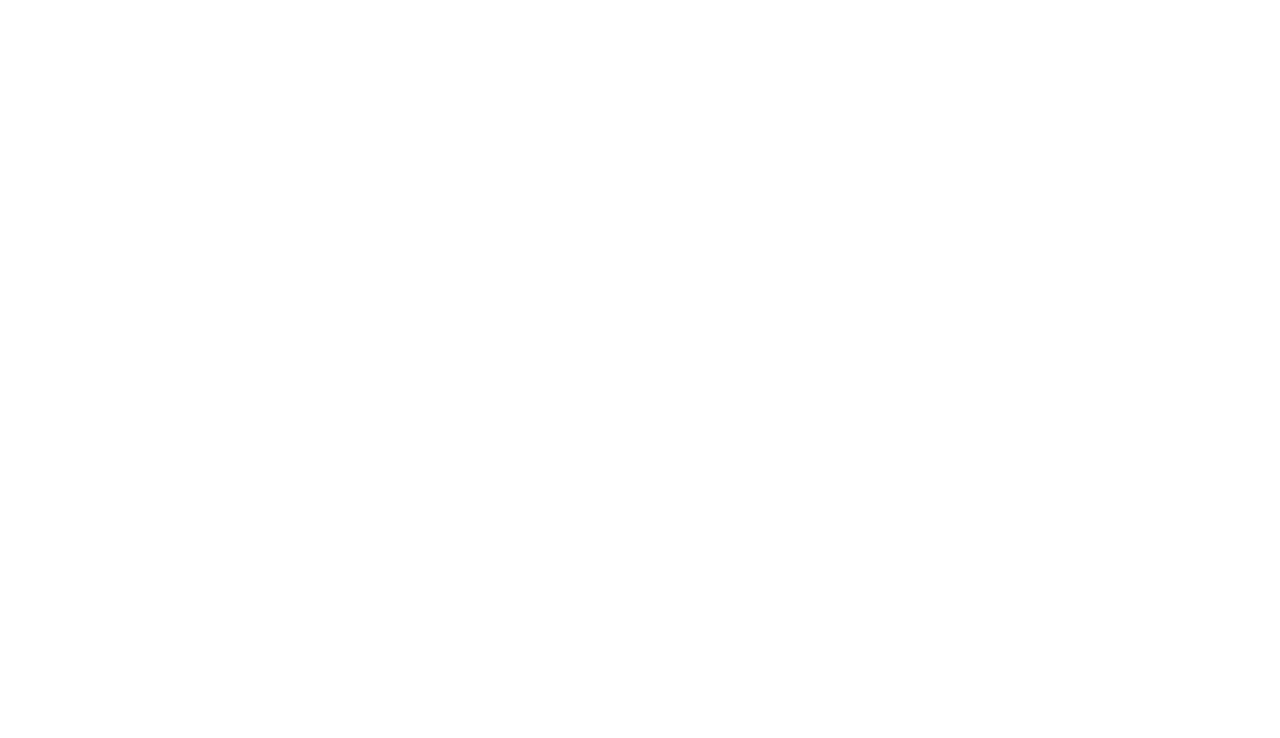
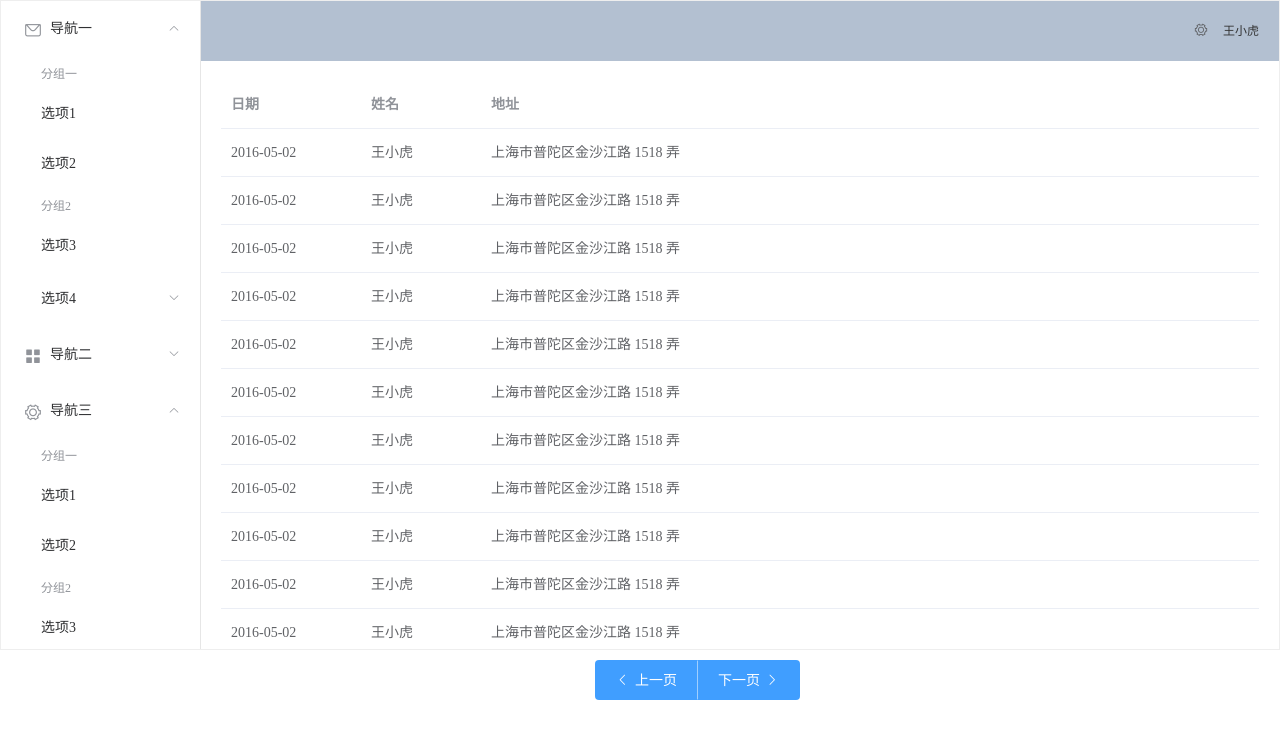
Before and after one commit to cherryling25/shopcenterapp, a Vue app: page /home in a window 1280 px wide. Shown: the top 738 px of the page. Built offline with nearby package versions, Linux system fonts and the light colour scheme.

Commit message:
基础页面

```diff
--- a/package.json
+++ b/package.json
@@ -28,9 +28,9 @@
     "vue-template-compiler": "^2.6.10"
   },
   "eslintConfig": {
-    "root": true,
+    "root": false,
     "env": {
-      "node": true
+      "node": false
     },
     "extends": [
       "plugin:vue/essential",
--- a/src/App.vue
+++ b/src/App.vue
@@ -1,26 +1,16 @@
 <template>
   <div id="app">
+    <router-view></router-view>
 
-    <!--<div id="nav">
-      <router-link to="/">Home</router-link> |
-      <router-link to="/about">About</router-link>
-    </div>
-    <router-view/>-->
+      <!--<router-link to="/">app</router-link> |
+      <router-link to="/login">Login</router-link>-->
+
+
   </div>
 </template>
-<style lang="stylus">
-#app
-  font-family 'Avenir', Helvetica, Arial, sans-serif
-  -webkit-font-smoothing antialiased
-  -moz-osx-font-smoothing grayscale
-  text-align center
-  color #2c3e50
-
-#nav
-  padding 30px
-  a
-    font-weight bold
-    color #2c3e50
-    &.router-link-exact-active
-      color #42b983
+<style>
+*{
+  margin: 0;
+  padding: 0;
+}
 </style>
--- a/src/main.js
+++ b/src/main.js
@@ -2,8 +2,11 @@
 import App from './App.vue'
 import router from './router'
 import './registerServiceWorker'
+import ElementUI from 'element-ui'
+import 'element-ui/lib/theme-chalk/index.css'
 
 Vue.config.productionTip = false
+Vue.use(ElementUI)
 
 new Vue({
   router,
--- a/src/router.js
+++ b/src/router.js
@@ -1,25 +1,20 @@
 import Vue from 'vue'
 import Router from 'vue-router'
+import Login from './views/Login.vue'
 import Home from './views/Home.vue'
 
 Vue.use(Router)
 
 export default new Router({
   mode: 'history',
-  base: process.env.BASE_URL,
   routes: [
     {
-      path: '/',
-      name: 'home',
-      component: Home
+      path: '/login',
+      component: Login
     },
     {
-      path: '/about',
-      name: 'about',
-      // route level code-splitting
-      // this generates a separate chunk (about.[hash].js) for this route
-      // which is lazy-loaded when the route is visited.
-      component: () => import(/* webpackChunkName: "about" */ './views/About.vue')
+      path: '/home',
+      component: Home
     }
   ]
 })
--- a/src/views/About.vue
+++ /dev/null
@@ -1,5 +0,0 @@
-<template>
-  <div class="about">
-    <h1>This is an about page</h1>
-  </div>
-</template>
--- a/src/views/Home.vue
+++ b/src/views/Home.vue
@@ -1,18 +1,152 @@
 <template>
   <div class="home">
-    <img alt="Vue logo" src="../assets/logo.png">
-    <HelloWorld msg="Welcome to Your Vue.js App"/>
+
+    <el-container style="height: 650px; border: 1px solid #eee">
+  <el-aside width="200px" style="background-color: rgb(238, 241, 246)">
+    <el-menu :default-openeds="['1', '3']">
+
+      <el-submenu index="1">
+        <template slot="title"><i class="el-icon-message"></i>导航一</template>
+        <el-menu-item-group>
+          <template slot="title">分组一</template>
+          <el-menu-item index="1-1">选项1</el-menu-item>
+          <el-menu-item index="1-2">选项2</el-menu-item>
+        </el-menu-item-group>
+        <el-menu-item-group title="分组2">
+          <el-menu-item index="1-3">选项3</el-menu-item>
+        </el-menu-item-group>
+        <el-submenu index="1-4">
+          <template slot="title">选项4</template>
+          <el-menu-item index="1-4-1">选项4-1</el-menu-item>
+        </el-submenu>
+      </el-submenu>
+
+      <el-submenu index="2">
+        <template slot="title"><i class="el-icon-menu"></i>导航二</template>
+        <el-menu-item-group>
+          <template slot="title">分组一</template>
+          <el-menu-item index="2-1">选项1</el-menu-item>
+          <el-menu-item index="2-2">选项2</el-menu-item>
+        </el-menu-item-group>
+        <el-menu-item-group title="分组2">
+          <el-menu-item index="2-3">选项3</el-menu-item>
+        </el-menu-item-group>
+        <el-submenu index="2-4">
+          <template slot="title">选项4</template>
+          <el-menu-item index="2-4-1">选项4-1</el-menu-item>
+        </el-submenu>
+      </el-submenu>
+      <el-submenu index="3">
+        <template slot="title"><i class="el-icon-setting"></i>导航三</template>
+        <el-menu-item-group>
+          <template slot="title">分组一</template>
+          <el-menu-item index="3-1">选项1</el-menu-item>
+          <el-menu-item index="3-2">选项2</el-menu-item>
+        </el-menu-item-group>
+        <el-menu-item-group title="分组2">
+          <el-menu-item index="3-3">选项3</el-menu-item>
+        </el-menu-item-group>
+        <el-submenu index="3-4">
+          <template slot="title">选项4</template>
+          <el-menu-item index="3-4-1">选项4-1</el-menu-item>
+        </el-submenu>
+      </el-submenu>
+    </el-menu>
+  </el-aside>
+
+  <el-container>
+    <el-header style="text-align: right; font-size: 12px">
+      <el-dropdown>
+        <i class="el-icon-setting" style="margin-right: 15px"></i>
+        <el-dropdown-menu slot="dropdown">
+          <el-dropdown-item>查看</el-dropdown-item>
+          <el-dropdown-item>新增</el-dropdown-item>
+          <el-dropdown-item @click="dialogVisible = true">退出登录</el-dropdown-item>
+            <el-dialog
+             title="提示"
+            :visible.sync="dialogVisible"
+            width="30%"
+            :before-close="handleClose">
+            <span>这是一段信息</span>
+            <span slot="footer" class="dialog-footer">
+              <el-button @click="dialogVisible = false">取 消</el-button>
+              <el-button type="primary" @click="dialogVisible = false">确 定</el-button>
+            </span>
+          </el-dialog>
+        </el-dropdown-menu>
+      </el-dropdown>
+      <span>王小虎</span>
+    </el-header>
+
+    <el-main>
+      <el-table :data="tableData">
+        <el-table-column prop="date" label="日期" width="140">
+        </el-table-column>
+        <el-table-column prop="name" label="姓名" width="120">
+        </el-table-column>
+        <el-table-column prop="address" label="地址">
+        </el-table-column>
+      </el-table>
+
+    </el-main>
+  </el-container>
+  </el-container>
+
+    <el-button-group class="pageButton">
+      <el-button type="primary" icon="el-icon-arrow-left">上一页</el-button>
+      <el-button type="primary">下一页<i class="el-icon-arrow-right el-icon--right"></i></el-button>
+    </el-button-group>
+
   </div>
 </template>
 
 <script>
-// @ is an alias to /src
-import HelloWorld from '@/components/HelloWorld.vue'
+import HelloWorld from '../components/HelloWorld.vue'
 
 export default {
   name: 'home',
   components: {
     HelloWorld
-  }
+  },
+  data() {
+      const item = {
+        date: '2016-05-02',
+        name: '王小虎',
+        address: '上海市普陀区金沙江路 1518 弄'
+      };
+      return {
+        tableData: Array(20).fill(item),
+        dialogVisible: false
+      }
+    },
+    methods: {
+      handleClose(done) {
+        this.$confirm('确认关闭？')
+          .then(_ => {
+            done();
+          })
+          .catch(_ => {});
+      }
+    }
 }
 </script>
+
+
+
+<style scoped>
+
+.el-header {
+    background-color: #B3C0D1;
+    color: #333;
+    line-height: 60px;
+  }
+
+  .el-aside {
+    color: #333;
+  }
+
+  .pageButton{
+    margin-left: 595px;
+    margin-top: 10px;
+  }
+</style>
--- /dev/null
+++ b/src/views/Login.vue
@@ -0,0 +1,99 @@
+<template>
+  <el-form :model="ruleForm" :rules="rules" ref="ruleForm" class="login-container">
+    <h3 class="title">系统登录</h3>
+    <el-form-item prop="account">
+      <el-input type="text" v-model="ruleForm.account" placeholder="账号"></el-input>
+    </el-form-item>
+
+    <el-form-item prop="checkPass">
+      <el-input type="password" v-model="ruleForm.checkPass" placeholder="密码" show-password></el-input>
+    </el-form-item>
+
+    <el-checkbox class="remember">记住密码</el-checkbox>
+
+    <el-form-item style="width:100%;" class="twobutton">
+      <el-button type="primary" style="width:42%;" @click.native.prevent="handleSubmit" :loading="logining">登录</el-button>
+      <el-button type="primary" style="width:42%;" @click="resetForm('ruleForm')">重置</el-button>
+    </el-form-item>
+
+  </el-form>
+</template>
+
+<script>
+
+export default {
+  name : 'login',
+  data() {
+      return {
+        ruleForm: {
+          account: 'admin',
+          checkPass: '123456'
+        },
+        rules: {
+          account: [
+            { required: true, message: '请输入账号', trigger: 'blur' },
+          ],
+          checkPass: [
+            { required: true, message: '请输入密码', trigger: 'blur' },
+          ]
+        },
+        checked: true
+      };
+    },
+  methods:{
+    resetForm(formName) {
+        this.$refs['ruleForm'].resetFields();
+    },
+     handleSubmit(ev) {
+        var _this = this;
+        this.$refs.ruleForm.validate((valid) => {
+          if (valid) {
+            this.logining = true;
+            var loginParams = { username: this.ruleForm.account, password: this.ruleForm.checkPass };
+            requestLogin(loginParams).then(data => {
+              this.logining = false;
+              let { msg, code, user } = data;
+              if (code !== 200) {
+                this.$message({
+                  message: msg,
+                  type: 'error'
+                });
+              } else {
+                sessionStorage.setItem('user', JSON.stringify(user));
+                this.$router.push({ path: '/home' });
+              }
+            });
+          } else {
+            console.log('error submit!!');
+            return false;
+          }
+        });
+      }
+
+  }
+}
+</script>
+
+<style scoped>
+.login-container {
+    border-radius: 5px;
+    background-clip: padding-box;
+    margin: 180px auto;
+    width: 350px;
+    padding: 35px 35px 15px 35px;
+    background: #fff;
+    border: 1px solid #eaeaea;
+    box-shadow: 0 0 25px #cac6c6;
+  }
+  .title {
+      margin: 0px auto 40px auto;
+      text-align: center;
+      color: #505458;
+    }
+    .remember {
+      margin: 0px 0px 35px 0px;
+    }
+    .twobutton{
+      margin-left: 23px;
+    }
+</style>
```
